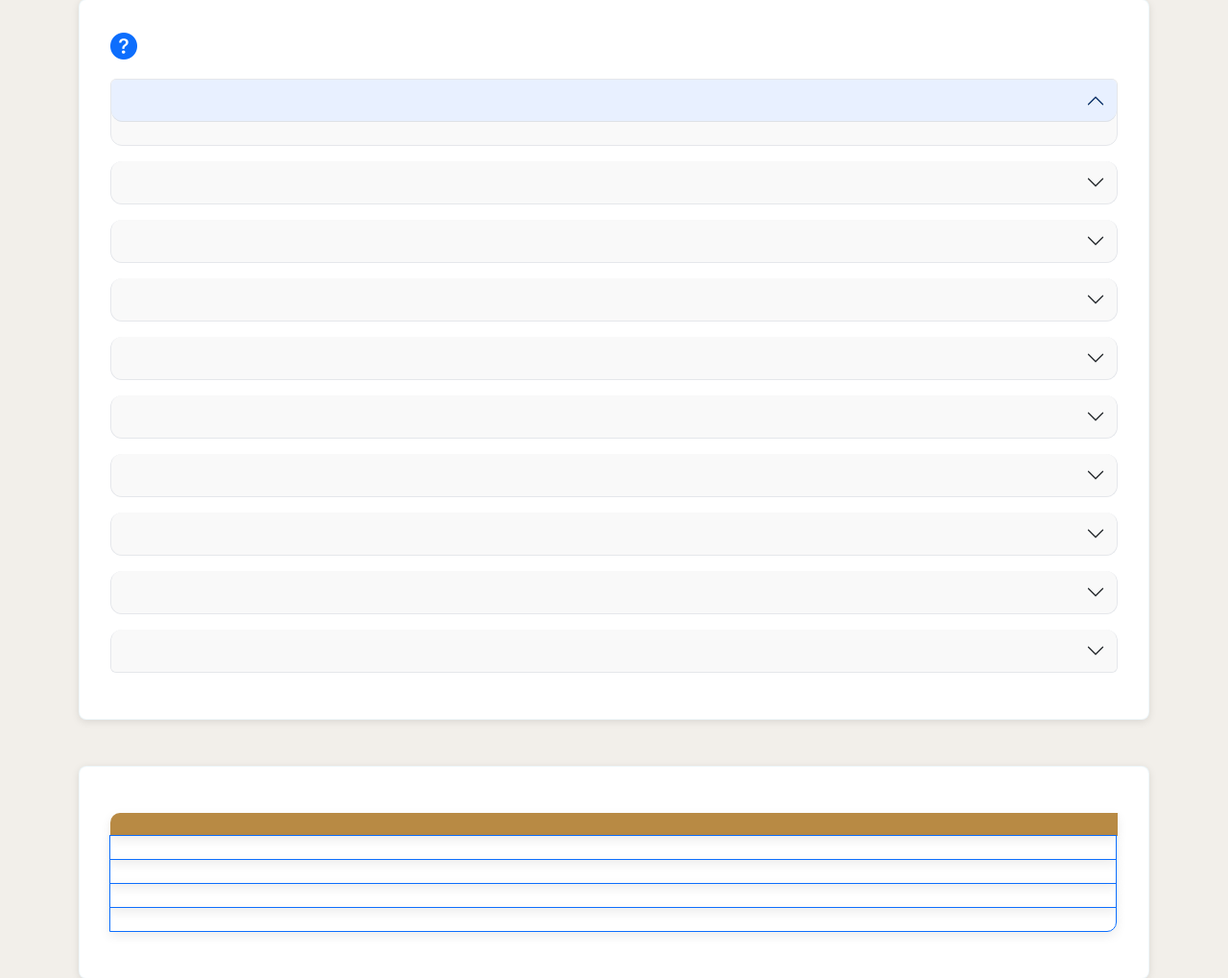
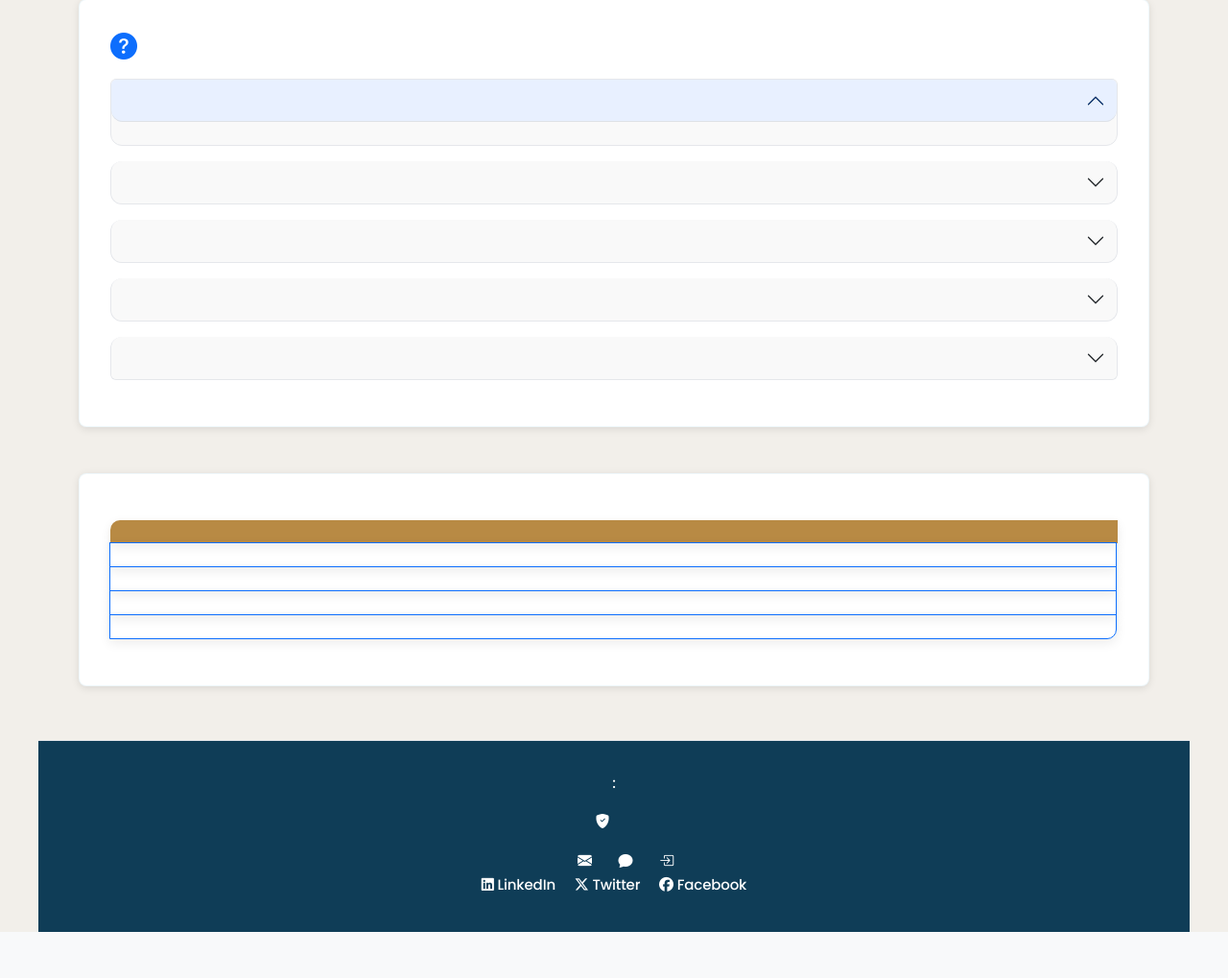
Before and after one commit to abumeemah/LABS, a Python web app: template ficore_labs/templates/general/landingpage.html in a window 1280 px wide. Shown: the part 2296-3315 px from the top of the page at 96% size. After the commit the page ends 3267 px from the top, so only its background shows below. Run offline with Jinja, Linux system fonts and the light colour scheme; the template is opened without the code that fills it: most values are stand-ins (such as "Sample title", 1, 10 or a date in 2020); some libraries are stand-ins or nearby versions.

Commit message:
Update landingpage.html

```diff
--- a/ficore_labs/templates/general/landingpage.html
+++ b/ficore_labs/templates/general/landingpage.html
@@ -200,120 +200,61 @@
             <div class="accordion-item">
                 <h3 class="accordion-header" id="faqFundHandling">
                     <button class="accordion-button" type="button" data-bs-toggle="collapse" data-bs-target="#collapseFundHandling" aria-expanded="true" aria-controls="collapseFundHandling">
-                        {{ t('general_faq_fund_handling', default='Does FiCore store or manage my money?') | e }}
+                        {{ t('general_faq_fund_handling', default='Does Business Finance store or manage my money?') | e }}
                     </button>
                 </h3>
                 <div id="collapseFundHandling" class="accordion-collapse collapse show" aria-labelledby="faqFundHandling" data-bs-parent="#faqAccordion">
                     <div class="accordion-body">
-                        {{ t('general_faq_fund_handling_answer', default='No. FiCore provides advisory and tracking tools only. Your money stays with you.') | e }}
+                        {{ t('general_faq_fund_handling_answer', default='No. Business Finance provides advisory and tracking tools only. Your money stays with you.') | e }}
                     </div>
                 </div>
             </div>
             <div class="accordion-item">
                 <h3 class="accordion-header" id="faqRoles">
                     <button class="accordion-button collapsed" type="button" data-bs-toggle="collapse" data-bs-target="#collapseRoles" aria-expanded="false" aria-controls="collapseRoles">
-                        {{ t('general_faq_roles', default='What types of users can use FiCore?') | e }}
+                        {{ t('general_faq_roles', default='What types of users can use Business Finance?') | e }}
                     </button>
                 </h3>
                 <div id="collapseRoles" class="accordion-collapse collapse" aria-labelledby="faqRoles" data-bs-parent="#faqAccordion">
                     <div class="accordion-body">
-                        {{ t('general_faq_roles_answer', default='FiCore supports personal users with budgeting and bill tracking tools, business owners with debtor, creditor, and report management, and agents with trader onboarding and token management.') | e }}
+                        {{ t('general_faq_roles_answer', default='Business Finance supports personal users with budgeting and bill tracking tools, business owners with debtor, creditor, and report management, and agents with trader onboarding and operations management.') | e }}
                     </div>
                 </div>
             </div>
             <div class="accordion-item">
                 <h3 class="accordion-header" id="faqBusinessAgent">
                     <button class="accordion-button collapsed" type="button" data-bs-toggle="collapse" data-bs-target="#collapseBusinessAgent" aria-expanded="false" aria-controls="collapseBusinessAgent">
-                        {{ t('general_faq_business_agent', default='How does FiCore support businesses and agents?') | e }}
+                        {{ t('general_faq_business_agent', default='How does Business Finance support businesses and agents?') | e }}
                     </button>
                 </h3>
                 <div id="collapseBusinessAgent" class="accordion-collapse collapse" aria-labelledby="faqBusinessAgent" data-bs-parent="#faqAccordion">
                     <div class="accordion-body">
-                        {{ t('general_faq_business_agent_answer', default='Business owners can track debtors, creditors, and generate reports, while agents can register traders and manage tokens. Sign up to explore these tools.') | e }}
+                        {{ t('general_faq_business_agent_answer', default='Business owners can track debtors, creditors, and generate reports, while agents can register traders and manage operations. Sign up to explore these tools.') | e }}
                     </div>
                 </div>
             </div>
             <div class="accordion-item">
-                <h3 class="accordion-header" id="faqFiCoreCredits">
-                    <button class="accordion-button collapsed" type="button" data-bs-toggle="collapse" data-bs-target="#collapseFiCoreCredits" aria-expanded="false" aria-controls="collapseFiCoreCredits">
-                        {{ t('general_faq_ficore_credits', default='What are FiCore Credits (FCs)?') | e }}
+                <h3 class="accordion-header" id="faqFreeTrial">
+                    <button class="accordion-button collapsed" type="button" data-bs-toggle="collapse" data-bs-target="#collapseFreeTrial" aria-expanded="false" aria-controls="collapseFreeTrial">
+                        {{ t('general_faq_free_trial', default='Is there a free trial?') | e }}
                     </button>
                 </h3>
-                <div id="collapseFiCoreCredits" class="accordion-collapse collapse" aria-labelledby="faqFiCoreCredits" data-bs-parent="#faqAccordion">
+                <div id="collapseFreeTrial" class="accordion-collapse collapse" aria-labelledby="faqFreeTrial" data-bs-parent="#faqAccordion">
                     <div class="accordion-body">
-                        {{ t('general_faq_ficore_credits_answer', default='FCs are in-app points used to access certain features on the FiCore platform, like adding debt records, generating reports, or sending reminders. They are not money or cryptocurrency.') | e }}
+                        {{ t('general_faq_free_trial_answer', default='Yes, Business Finance offers a free trial for new users. After the trial, you can subscribe to continue using all features or view your data in read-only mode.') | e }}
                     </div>
                 </div>
             </div>
             <div class="accordion-item">
-                <h3 class="accordion-header" id="faqTransferFCs">
-                    <button class="accordion-button collapsed" type="button" data-bs-toggle="collapse" data-bs-target="#collapseTransferFCs" aria-expanded="false" aria-controls="collapseTransferFCs">
-                        {{ t('general_faq_transfer_fcs', default='Can I transfer FCs to other users?') | e }}
+                <h3 class="accordion-header" id="faqSubscription">
+                    <button class="accordion-button collapsed" type="button" data-bs-toggle="collapse" data-bs-target="#collapseSubscription" aria-expanded="false" aria-controls="collapseSubscription">
+                        {{ t('general_faq_subscription', default='How does the subscription work?') | e }}
                     </button>
                 </h3>
-                <div id="collapseTransferFCs" class="accordion-collapse collapse" aria-labelledby="faqTransferFCs" data-bs-parent="#faqAccordion">
+                <div id="collapseSubscription" class="accordion-collapse collapse" aria-labelledby="faqSubscription" data-bs-parent="#faqAccordion">
                     <div class="accordion-body">
-                        {{ t('general_faq_transfer_fcs_answer', default='No. FCs are non-transferable and tied to your personal account to avoid misuse and regulatory concerns.') | e }}
-                    </div>
-                </div>
-            </div>
-            <div class="accordion-item">
-                <h3 class="accordion-header" id="faqGetMoreFCs">
-                    <button class="accordion-button collapsed" type="button" data-bs-toggle="collapse" data-bs-target="#collapseGetMoreFCs" aria-expanded="false" aria-controls="collapseGetMoreFCs">
-                        {{ t('general_faq_get_more_fcs', default='How do I get more FCs?') | e }}
-                    </button>
-                </h3>
-                <div id="collapseGetMoreFCs" class="accordion-collapse collapse" aria-labelledby="faqGetMoreFCs" data-bs-parent="#faqAccordion">
-                    <div class="accordion-body">
-                        {{ t('general_faq_get_more_fcs_answer', default='You can add more FCs through your FiCore Wallet using available payment options. Look for the “Get More FCs” button in your dashboard.') | e }}
-                    </div>
-                </div>
-            </div>
-            <div class="accordion-item">
-                <h3 class="accordion-header" id="faqUseFCs">
-                    <button class="accordion-button collapsed" type="button" data-bs-toggle="collapse" data-bs-target="#collapseUseFCs" aria-expanded="false" aria-controls="collapseUseFCs">
-                        {{ t('general_faq_use_fcs', default='What can I use FCs for?') | e }}
-                    </button>
-                </h3>
-                <div id="collapseUseFCs" class="accordion-collapse collapse" aria-labelledby="faqUseFCs" data-bs-parent="#faqAccordion">
-                    <div class="accordion-body">
-                        {{ t('general_faq_use_fcs_answer', default='FCs are used for actions like adding debtors, creating budgets, sending reminders, tracking payments, and generating reports.') | e }}
-                    </div>
-                </div>
-            </div>
-            <div class="accordion-item">
-                <h3 class="accordion-header" id="faqFCsExpiration">
-                    <button class="accordion-button collapsed" type="button" data-bs-toggle="collapse" data-bs-target="#collapseFCsExpiration" aria-expanded="false" aria-controls="collapseFCsExpiration">
-                        {{ t('general_faq_fcs_expiration', default='Do FCs expire?') | e }}
-                    </button>
-                </h3>
-                <div id="collapseFCsExpiration" class="accordion-collapse collapse" aria-labelledby="faqFCsExpiration" data-bs-parent="#faqAccordion">
-                    <div class="accordion-body">
-                        {{ t('general_faq_fcs_expiration_answer', default='FCs do not expire unless stated otherwise. Check your terms of use for details.') | e }}
-                    </div>
-                </div>
-            </div>
-            <div class="accordion-item">
-                <h3 class="accordion-header" id="faqFCsRefundable">
-                    <button class="accordion-button collapsed" type="button" data-bs-toggle="collapse" data-bs-target="#collapseFCsRefundable" aria-expanded="false" aria-controls="collapseFCsRefundable">
-                        {{ t('general_faq_fcs_refundable', default='Are FCs refundable?') | e }}
-                    </button>
-                </h3>
-                <div id="collapseFCsRefundable" class="accordion-collapse collapse" aria-labelledby="faqFCsRefundable" data-bs-parent="#faqAccordion">
-                    <div class="accordion-body">
-                        {{ t('general_faq_fcs_refundable_answer', default='No, FCs are non-refundable once used. Be sure before using them for any action.') | e }}
-                    </div>
-                </div>
-            </div>
-            <div class="accordion-item">
-                <h3 class="accordion-header" id="faqFCsRegulated">
-                    <button class="accordion-button collapsed" type="button" data-bs-toggle="collapse" data-bs-target="#collapseFCsRegulated" aria-expanded="false" aria-controls="collapseFCsRegulated">
-                        {{ t('general_faq_fcs_regulated', default='Are FCs regulated or considered money?') | e }}
-                    </button>
-                </h3>
-                <div id="collapseFCsRegulated" class="accordion-collapse collapse" aria-labelledby="faqFCsRegulated" data-bs-parent="#faqAccordion">
-                    <div class="accordion-body">
-                        {{ t('general_faq_fcs_regulated_answer', default='No. FCs are not a financial product, currency, or security. They are simply digital credits for accessing FiCore tools.') | e }}
+                        {{ t('general_faq_subscription_answer', default='After the free trial, a subscription is required to access all features. Non-subscribed users can view their data in read-only mode. Visit the subscription page for details.') | e }}
+                        <a href="{{ url_for('subscribe_bp.subscribe') }}" class="btn btn-link btn-sm">{{ t('general_subscribe', default='Subscribe Now') | e }}</a>
                     </div>
                 </div>
             </div>
@@ -395,13 +335,15 @@
     'no_notifications': t('general_no_notifications', default='No notifications') | e,
     'check_back_later': t('general_check_back_later', default='Check back later') | e
 } %}
+<link rel="stylesheet" href="https://cdn.jsdelivr.net/npm/bootstrap-icons@1.11.3/font/bootstrap-icons.min.css" integrity="sha384-XGjxtQfXaH2tnPFa9x+ruJTuLE3Aa6LhHSWRr1XeTyhezb4abCG4ccI5AkVDxqC+" crossorigin="anonymous">
+<script src="https://cdn.jsdelivr.net/npm/bootstrap@5.3.3/dist/js/bootstrap.bundle.min.js" integrity="sha384-YvpcrYf0tY3lHB60NNkmXc5s9fDVZLESaAA55NDzOxhy9GkcIdslK1eN7N6jIeHz" crossorigin="anonymous"></script>
 <script>
 document.addEventListener('DOMContentLoaded', function() {
-    // Initialize tooltips with explicit touch handling
+    // Initialize tooltips
     document.querySelectorAll('[data-bs-toggle="tooltip"]').forEach(tooltipTriggerEl => {
         new bootstrap.Tooltip(tooltipTriggerEl, {
-            trigger: 'hover focus', // Avoid click events to prevent interference with navbar
-            container: 'body' // Ensure tooltips don't affect navbar layout
+            trigger: 'hover focus',
+            container: 'body'
         });
     });
 
@@ -412,21 +354,21 @@ document.addEventListener('DOMContentLoaded', function() {
         }
     });
 
-    // Initialize Bootstrap carousel for testimonials
+    // Initialize Bootstrap carousel
     const carousel = document.getElementById('testimonialCarousel');
     if (carousel) {
         try {
             new bootstrap.Carousel(carousel, {
                 interval: 5000,
                 ride: 'carousel',
-                touch: true // Ensure touch support for carousel
+                touch: true
             });
         } catch (error) {
             console.error('Failed to initialize carousel:', error);
         }
     }
 
-    // Animated counter for users served
+    // Animated counter
     const counter = document.querySelector('.animated-counter');
     if (counter) {
         const target = parseInt(counter.getAttribute('data-count')) || 0;
@@ -445,31 +387,26 @@ document.addEventListener('DOMContentLoaded', function() {
             };
             const counterInterval = setInterval(updateCounter, 50);
         } else {
-            counter.textContent = '0'; // Explicitly set to 0 if no users
+            counter.textContent = '0';
         }
     }
 
-    // Enhanced navbar touch handling
+    // Navbar touch handling
     const navbarToggler = document.querySelector('.navbar-toggler');
     const navbarCollapse = document.querySelector('#navbarNav');
     if (navbarToggler && navbarCollapse) {
-        // Ensure navbar closes on link click
         document.querySelectorAll('.navbar-nav .nav-link').forEach(link => {
             link.addEventListener('click', () => {
                 if (navbarCollapse.classList.contains('show')) {
-                    navbarToggler.click(); // Programmatically close navbar
+                    navbarToggler.click();
                 }
             });
         });
-
-        // Handle touch outside navbar to close
         document.addEventListener('touchstart', (event) => {
             if (!navbarCollapse.contains(event.target) && !navbarToggler.contains(event.target) && navbarCollapse.classList.contains('show')) {
                 navbarToggler.click();
             }
         });
-
-        // Debug navbar toggle state
         navbarCollapse.addEventListener('show.bs.collapse', () => {
             console.log('Navbar opened');
             navbarToggler.setAttribute('aria-expanded', 'true');
```
Also changed, not shown: other parts of ficore_labs/templates/general/landingpage.html (+19 -20 lines). Lines whose indentation alone changed are shown as unchanged.
